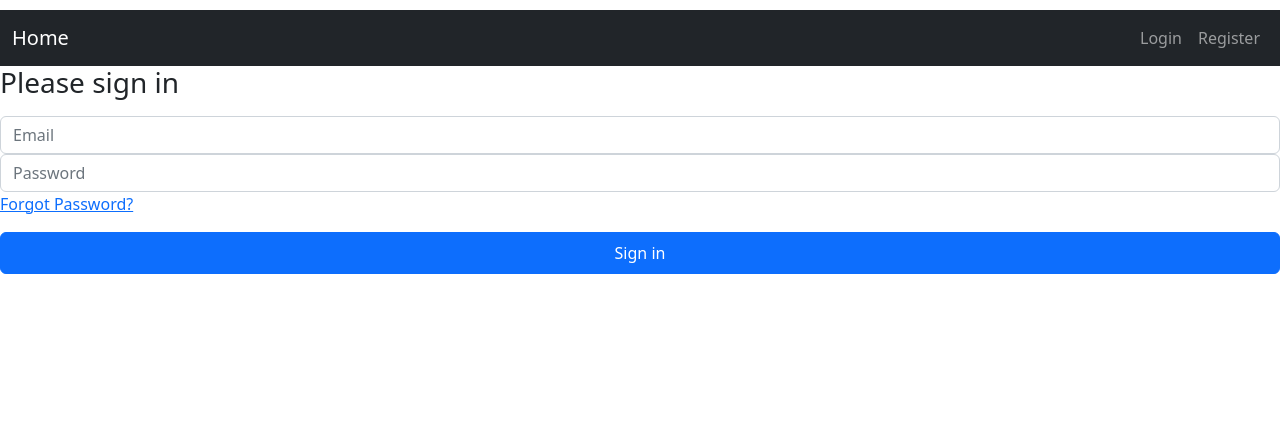
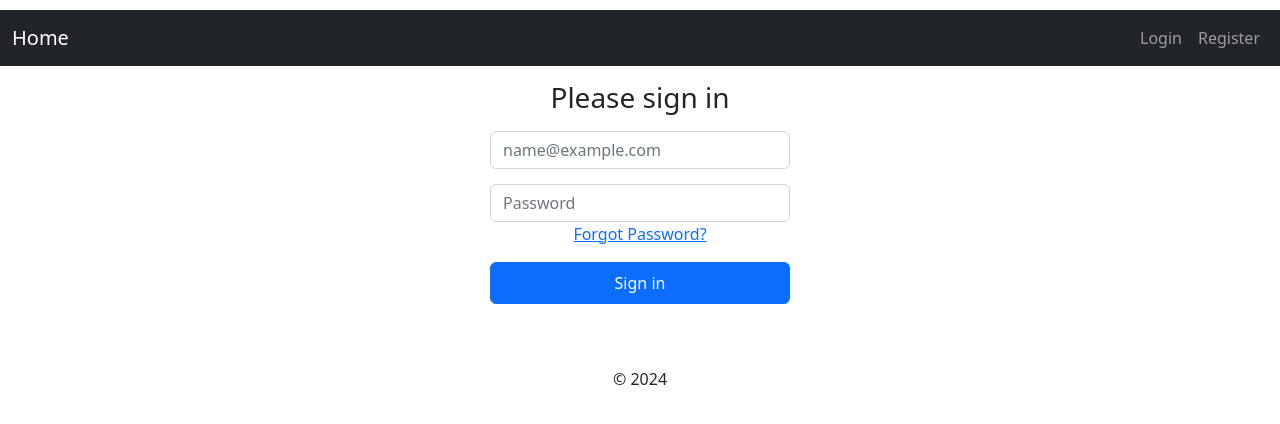
Before and after one commit to toticavalcanti/react-auth, a React (Create React App) app: page /login in a window 1280 px wide. Shown: the top 424 px of the page. Built offline with nearby package versions, Linux system fonts and the light colour scheme.

Commit message:
fix(auth): Adjust authorization header format
- Add more detailed logging
- Adjust content type headers
- Add Accept header
- Log full error object

```diff
--- a/src/App.tsx
+++ b/src/App.tsx
@@ -11,29 +11,46 @@ import Nav from "./components/Nav";
 
 function App() {
   const [user, setUser] = useState(null);
+  const [login, setLogin] = useState(false);
 
   useEffect(() => {
     const token = localStorage.getItem('jwt');
+    console.log('Token no App:', token);
+
     if (token) {
-      axios.defaults.headers.common['Authorization'] = `Bearer ${token}`;
-      axios.get('/user')
+      const authHeader = `Bearer ${token}`;
+      console.log('Auth Header:', authHeader);
+
+      const config = {
+        headers: {
+          'Authorization': authHeader,
+          'Accept': '*/*',
+          'Content-Type': 'application/json'
+        }
+      };
+
+      console.log('Full config:', JSON.stringify(config));
+
+      axios.get('user', config)
         .then(response => {
+          console.log('Success:', response.data);
           setUser(response.data);
         })
         .catch(error => {
-          console.error('Erro ao buscar usuário:', error.response?.data || error.message);
+          console.log('Full error:', error);
+          console.log('Error response:', error.response);
           setUser(null);
           localStorage.removeItem('jwt');
         });
     }
-  }, []);
+  }, [login]);
 
   return (
     <div className="App">
       <Router>
-        <Nav user={user} />
+        <Nav user={user} setLogin={() => setLogin(false)} />
         <Routes>
-          <Route path="/login" element={<Login setLogin={(loggedIn: boolean) => setUser(loggedIn ? {} : null)} />} />
+          <Route path="/login" element={<Login setLogin={() => setLogin(true)} />} />
           <Route path="/register" element={<Register />} />
           <Route path="/forgot" element={<Forgot />} />
           <Route path="/reset/:token" element={<Reset />} />
--- a/src/index.tsx
+++ b/src/index.tsx
@@ -6,8 +6,7 @@ import reportWebVitals from './reportWebVitals';
 import axios from 'axios';
 
 axios.defaults.baseURL = 'https://codigo-fluente-fiber-tutorial.onrender.com/api';
-// Remove withCredentials já que não estamos usando cookies
-// axios.defaults.withCredentials = true;
+axios.defaults.withCredentials = true;
 
 const root = ReactDOM.createRoot(
   document.getElementById('root') as HTMLElement
--- a/src/pages/Login.tsx
+++ b/src/pages/Login.tsx
@@ -1,6 +1,6 @@
-import React, { useState, SyntheticEvent } from "react";
-import axios from "axios";
-import { Navigate, Link } from "react-router-dom";
+import React, { useState, SyntheticEvent } from 'react';
+import axios from 'axios';
+import { Navigate, Link } from 'react-router-dom';
 
 const Login: React.FC<{ setLogin: (loggedIn: boolean) => void }> = ({ setLogin }) => {
   const [email, setEmail] = useState('');
@@ -11,36 +11,78 @@ const Login: React.FC<{ setLogin: (loggedIn: boolean) => void }> = ({ setLogin }
   const submit = async (e: SyntheticEvent) => {
     e.preventDefault();
     setError('');
+    console.log('1. Iniciando login...');
+    console.log('Base URL:', axios.defaults.baseURL);
+
     try {
-      const response = await axios.post('/login', { email, password });
-      const token = response.data?.jwt;
-      if (token) {
-        localStorage.setItem('jwt', token);
-        axios.defaults.headers.common['Authorization'] = `Bearer ${token}`;
+      console.log('2. Fazendo requisição POST para /login');
+      const response = await axios.post('login', {
+        email,
+        password
+      });
+
+      console.log('3. Resposta do login:', response.data);
+
+      if (response.data?.jwt) {
+        console.log('4. Token recebido:', response.data.jwt);
+        localStorage.setItem('jwt', response.data.jwt);
+        console.log('5. Token salvo no localStorage:', localStorage.getItem('jwt'));
+
+        const headers = {
+          'Authorization': `Bearer ${response.data.jwt}`,
+          'Content-Type': 'application/json',
+          'Accept': 'application/json'
+        };
+
+        axios.defaults.headers.common = headers;
+        console.log('6. Token configurado no axios:', headers);
+
         setLogin(true);
         setRedirect(true);
       }
     } catch (error: any) {
-      setError(error.response?.data?.message || "Login failed. Try again.");
+      console.log('Erro durante login:', error);
+      localStorage.removeItem('jwt');
+      delete axios.defaults.headers.common['Authorization'];
+
+      if (error.response) {
+        setError(error.response.data.message || 'Login failed');
+      } else if (error.request) {
+        setError('No response from server');
+      } else {
+        setError('Error during login');
+      }
     }
   };
 
   if (redirect) {
+    console.log('7. Redirecionando após login bem-sucedido');
+    console.log('8. Headers do axios:', axios.defaults.headers.common);
     return <Navigate to="/" />;
   }
 
   return (
-    <form onSubmit={submit}>
+    <form className="form-floating" onSubmit={submit}>
       <h1 className="h3 mb-3 fw-normal">Please sign in</h1>
-      {error && <div className="alert alert-danger">{error}</div>}
+
+      {error && (
+        <div className="alert alert-danger" role="alert">
+          {error}
+        </div>
+      )}
+
+      <div className="form-signin">
         <input
           type="email"
           className="form-control"
-        placeholder="Email"
+          placeholder="name@example.com"
           required
           value={email}
           onChange={e => setEmail(e.target.value)}
         />
+      </div>
+
+      <div className="form-signin">
         <input
           type="password"
           className="form-control"
@@ -52,7 +94,13 @@ const Login: React.FC<{ setLogin: (loggedIn: boolean) => void }> = ({ setLogin }
         <div className="mb-3">
           <Link to="/forgot">Forgot Password?</Link>
         </div>
-      <button className="btn btn-primary w-100 py-2" type="submit">Sign in</button>
+      </div>
+
+      <button className="form-signin btn btn-primary w-100 py-2" type="submit">
+        Sign in
+      </button>
+
+      <p className="mt-5 mb-3 text-body-secondary">&copy; 2024</p>
     </form>
   );
 };
```
Lines whose indentation alone changed are shown as unchanged.
